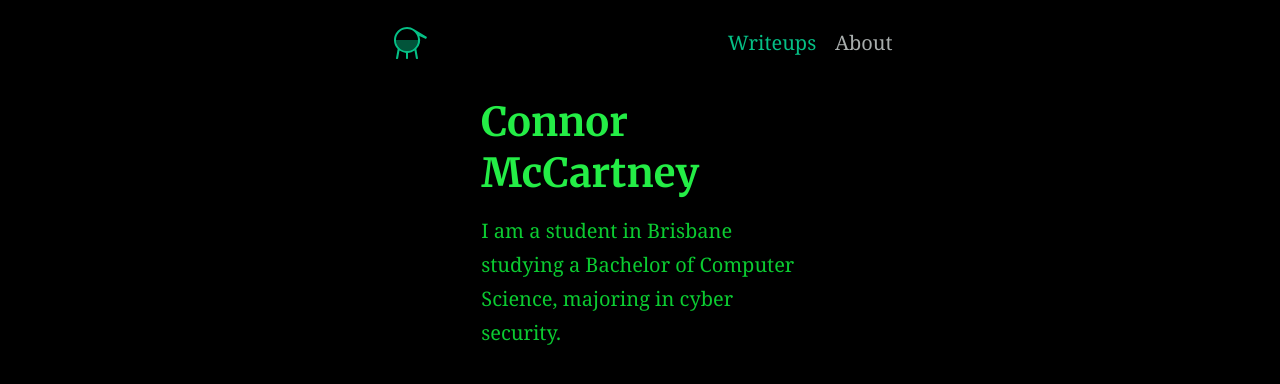
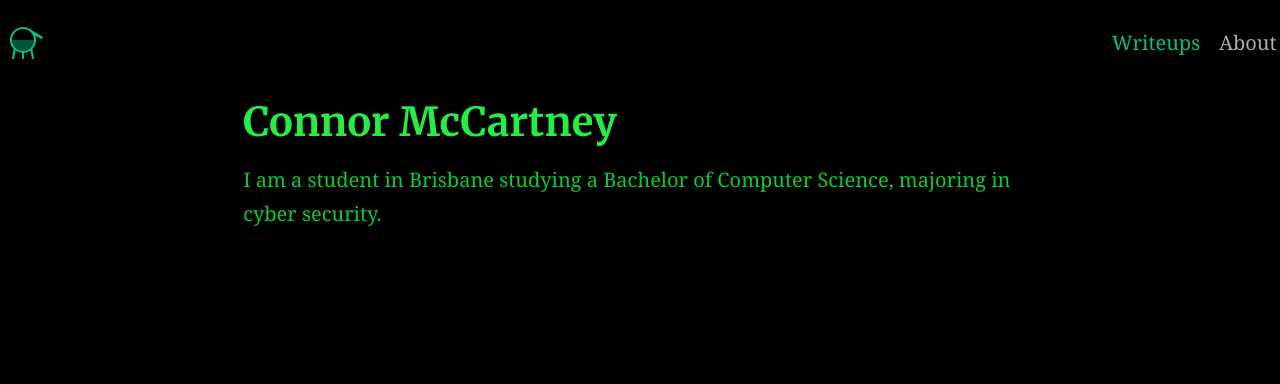
Before and after one commit to AC01010/Connor-McCartney.github.io, a Jekyll site: the page built from index.md, in a window 1280 px wide. Shown: the top 384 px of the page. Built offline with Jekyll 4.4.1, drawn with Linux system fonts in a browser that asks for light colours.

Commit message:
Update _theme.scss

```diff
--- a/_sass/_theme.scss
+++ b/_sass/_theme.scss
@@ -9,8 +9,8 @@ body {
 }
 
 .container {
-  width: 40%;
-  max-width: 2500;
+  width: 100%;
+  max-width: 250;
   margin: 0 auto;
 }
 
```
